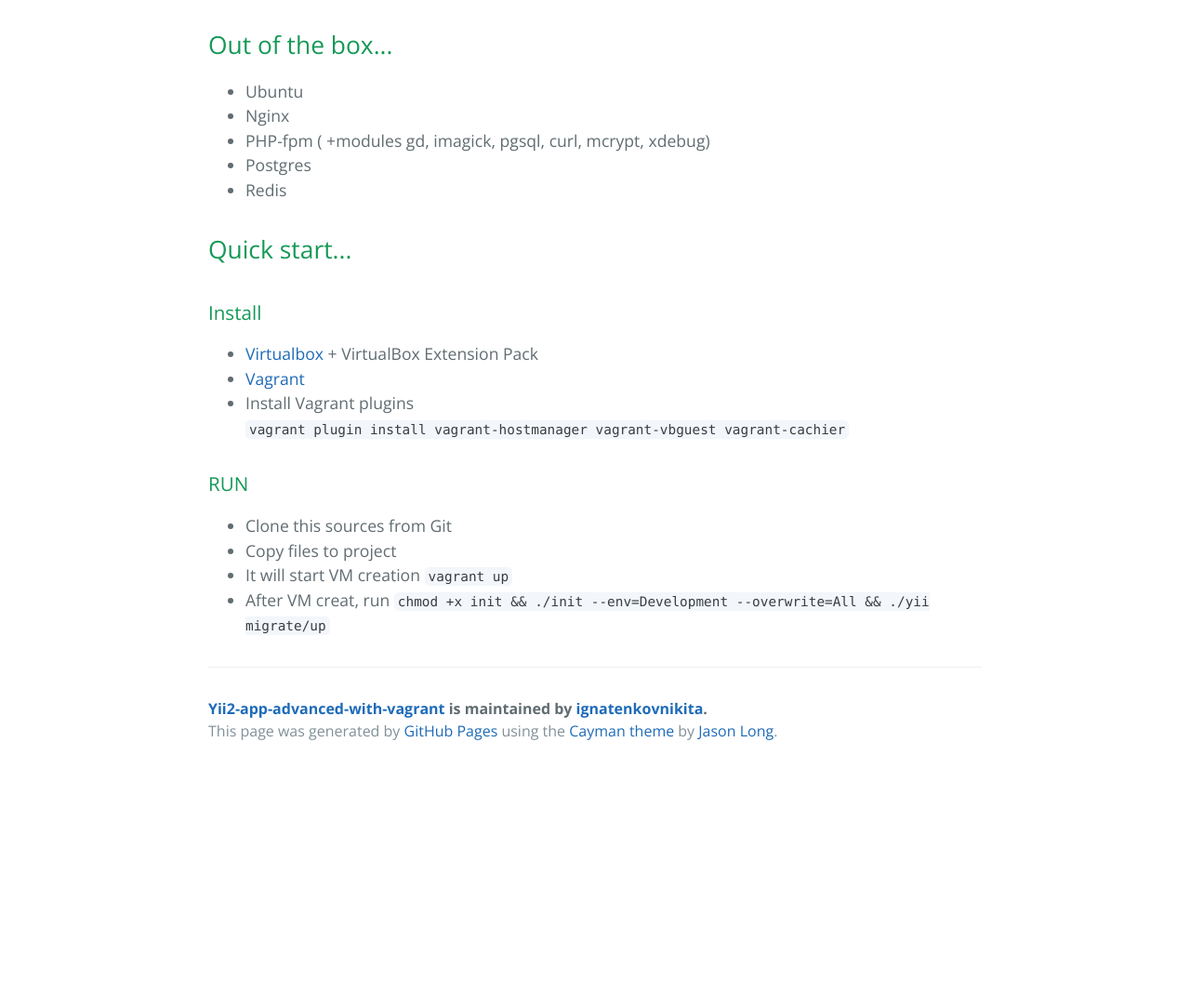
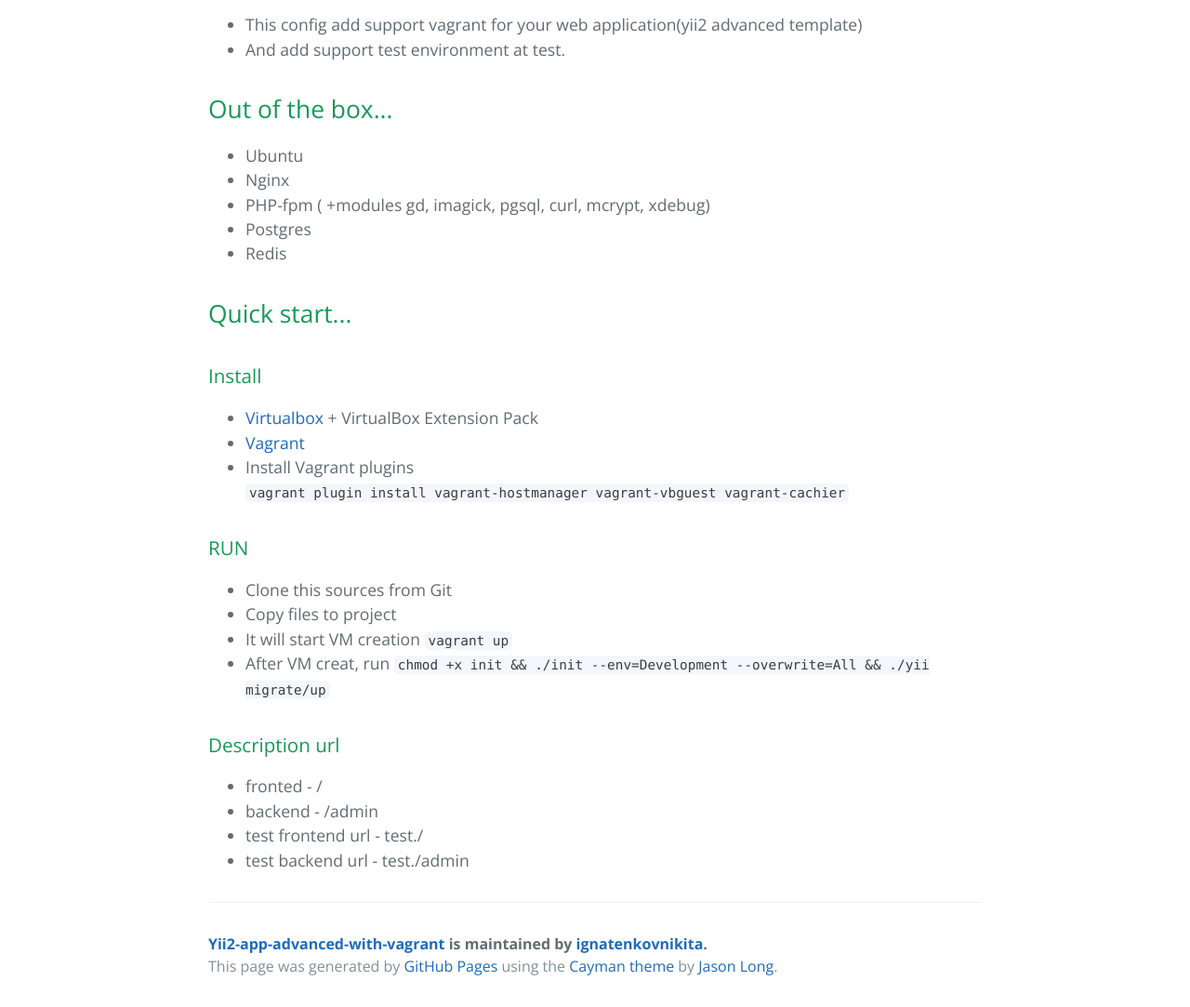
Before and after one commit to ignatenkovnikita/yii2-app-advanced-with-vagrant, a plain HTML site: page index.html in a window 1280 px wide. Shown: the part 470-1553 px from the top of the page at 93% size. Before the commit the page ends 1300 px from the top, so only its background shows below. Drawn offline with nearby package versions, Linux system fonts and the light colour scheme.

```diff
--- a/index.html
+++ b/index.html
@@ -21,6 +21,11 @@
     <section class="main-content">
       <h1>
 <a id="yii2-app-advanced-template-run-with-vagrant" class="anchor" href="#yii2-app-advanced-template-run-with-vagrant" aria-hidden="true"><span class="octicon octicon-link"></span></a>yii2 App Advanced Template run with vagrant</h1>
+
+<ul>
+<li>This config add support vagrant for your web application(yii2 advanced template)</li>
+<li>And add support test environment at test.</li>
+</ul>
 
 <h2>
 <a id="out-of-the-box" class="anchor" href="#out-of-the-box" aria-hidden="true"><span class="octicon octicon-link"></span></a>Out of the box...</h2>
@@ -59,6 +64,16 @@
 </li>
 </ul>
 
+<h3>
+<a id="description-url" class="anchor" href="#description-url" aria-hidden="true"><span class="octicon octicon-link"></span></a>Description url</h3>
+
+<ul>
+<li>fronted - /</li>
+<li>backend - /admin</li>
+<li>test frontend url - test./</li>
+<li>test backend url - test./admin</li>
+</ul>
+
       <footer class="site-footer">
         <span class="site-footer-owner"><a href="https://github.com/ignatenkovnikita/yii2-app-advanced-with-vagrant">Yii2-app-advanced-with-vagrant</a> is maintained by <a href="https://github.com/ignatenkovnikita">ignatenkovnikita</a>.</span>
 
--- a/params.json
+++ b/params.json
@@ -1 +1 @@
-{"name":"Yii2-app-advanced-with-vagrant","tagline":"Config files to start Yii2 App Advanced template with vagrant","body":"# yii2 App Advanced Template run with vagrant\r\n\r\n## Out of the box...\r\n* Ubuntu\r\n* Nginx\r\n* PHP-fpm ( +modules gd, imagick, pgsql, curl, mcrypt, xdebug)\r\n* Postgres\r\n* Redis\r\n\r\n## Quick start...\r\n### Install\r\n* [Virtualbox](https://www.virtualbox.org/) + VirtualBox Extension Pack\r\n* [Vagrant](http://www.vagrantup.com/)\r\n* Install Vagrant plugins  \r\n`vagrant plugin install vagrant-hostmanager vagrant-vbguest vagrant-cachier` \r\n\r\n### RUN\r\n* Clone this sources from Git\r\n* Copy files to project \r\n* It will start VM creation `vagrant up`\r\n* After VM creat, run `chmod +x init && ./init --env=Development --overwrite=All && ./yii migrate/up`\r\n\r\n","google":"UA-71013155-2","note":"Don't delete this file! It's used internally to help with page regeneration."}
+{"name":"Yii2-app-advanced-with-vagrant","tagline":"Config files to start Yii2 App Advanced template with vagrant","body":"# yii2 App Advanced Template run with vagrant\r\n* This config add support vagrant for your web application(yii2 advanced template)\r\n* And add support test environment at test.<you_suite>\r\n\r\n## Out of the box...\r\n* Ubuntu\r\n* Nginx\r\n* PHP-fpm ( +modules gd, imagick, pgsql, curl, mcrypt, xdebug)\r\n* Postgres\r\n* Redis\r\n\r\n## Quick start...\r\n### Install\r\n* [Virtualbox](https://www.virtualbox.org/) + VirtualBox Extension Pack\r\n* [Vagrant](http://www.vagrantup.com/)\r\n* Install Vagrant plugins  \r\n`vagrant plugin install vagrant-hostmanager vagrant-vbguest vagrant-cachier` \r\n\r\n### RUN\r\n* Clone this sources from Git\r\n* Copy files to project \r\n* It will start VM creation `vagrant up`\r\n* After VM creat, run `chmod +x init && ./init --env=Development --overwrite=All && ./yii migrate/up`\r\n \r\n\r\n### Description url\r\n* fronted - <your_suite>/\r\n* backend - <your_suite>/admin\r\n* test frontend url - test.<your_suite>/\r\n* test backend url - test.<your_suite>/admin\r\n","google":"UA-71013155-2","note":"Don't delete this file! It's used internally to help with page regeneration."}
```
